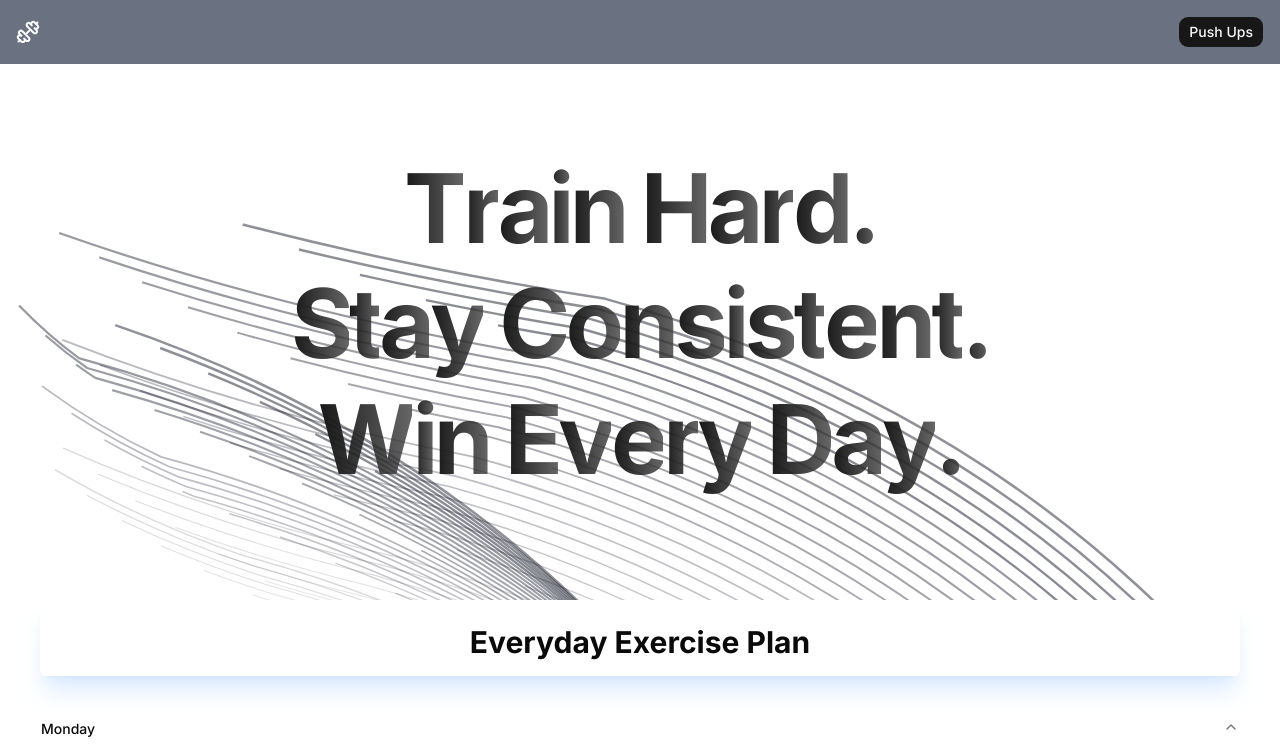
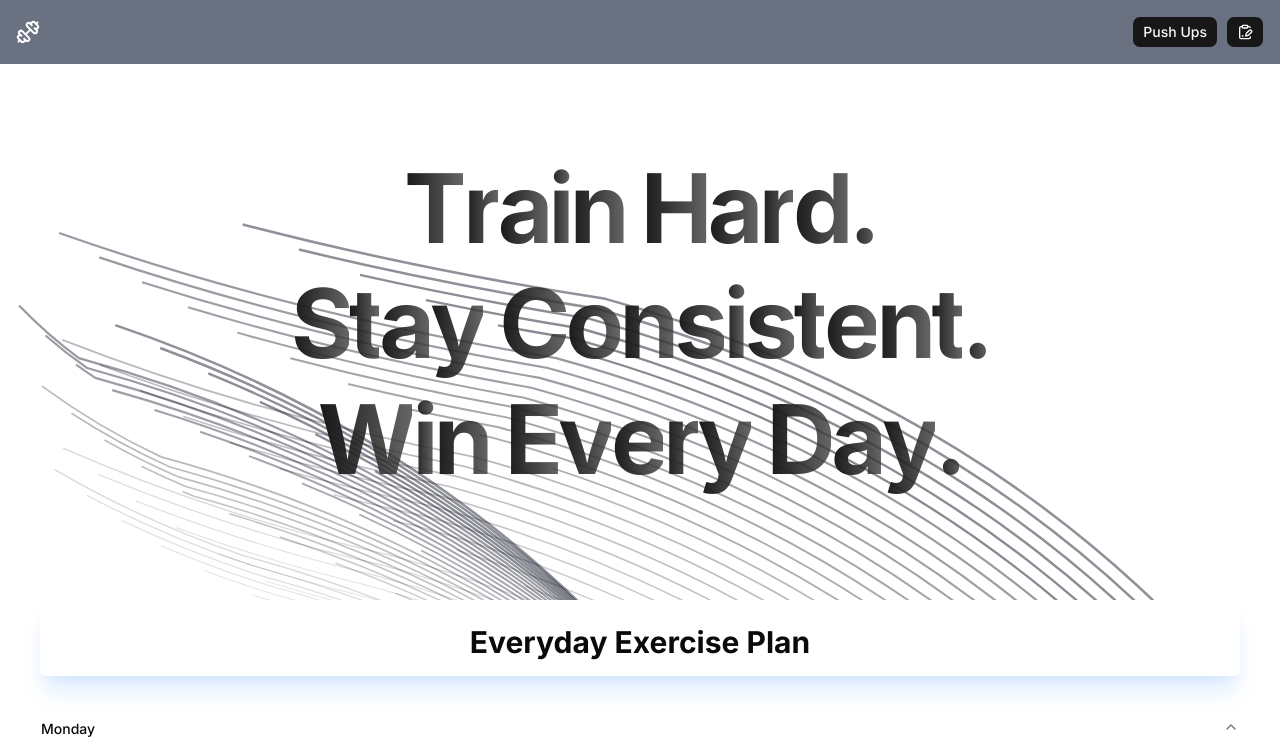
Before and after one commit to dipendujana/gym-stack, a Next.js app: page / in a window 1280 px wide. Shown: the top 748 px of the page. Built offline with nearby package versions, Linux system fonts and the light colour scheme.

Commit message:
Update Navbar to include Daily Routine link and adjust button styles
- Added ClipboardPenLine icon to the Daily Routine button in the Navbar.
- Adjusted button styles for better visual consistency and spacing.

```diff
--- a/components/navbar.tsx
+++ b/components/navbar.tsx
@@ -1,4 +1,4 @@
-import { Dumbbell } from "lucide-react";
+import { ClipboardPenLine, Dumbbell } from "lucide-react";
 import Link from "next/link";
 import { Button } from "./ui/button";
 
@@ -9,9 +9,14 @@ export function Navbar() {
         <Link href="/">
           <Dumbbell className="text-white" />
         </Link>
-        <div className="flex items-center gap-4 text-white">
+        <div className="flex items-center gap-2 text-white">
           <Link href="/push-ups">
-            <Button>Push Ups</Button>
+            <Button className="rounded-md">Push Ups</Button>
+          </Link>
+          <Link href="/daily-routine">
+            <Button className="rounded-md">
+              <ClipboardPenLine />
+            </Button>
           </Link>
         </div>
       </div>
```
